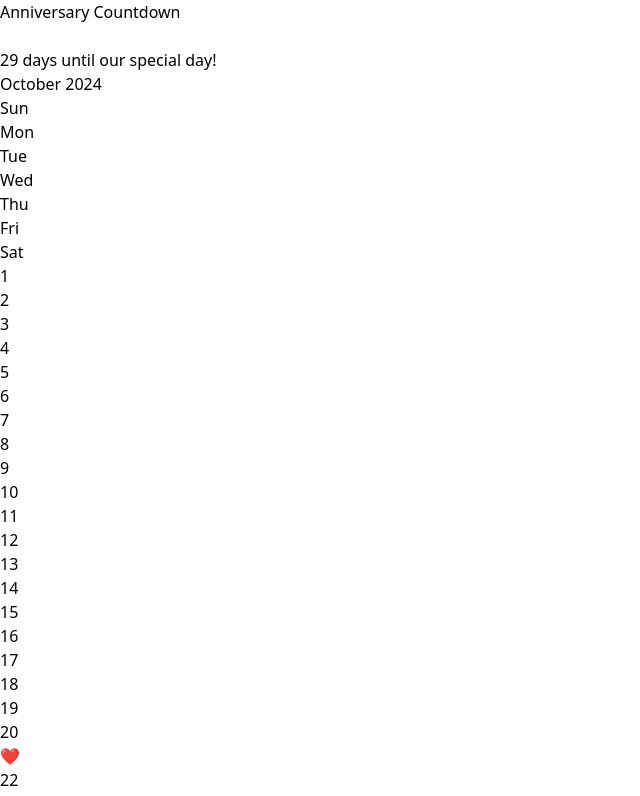
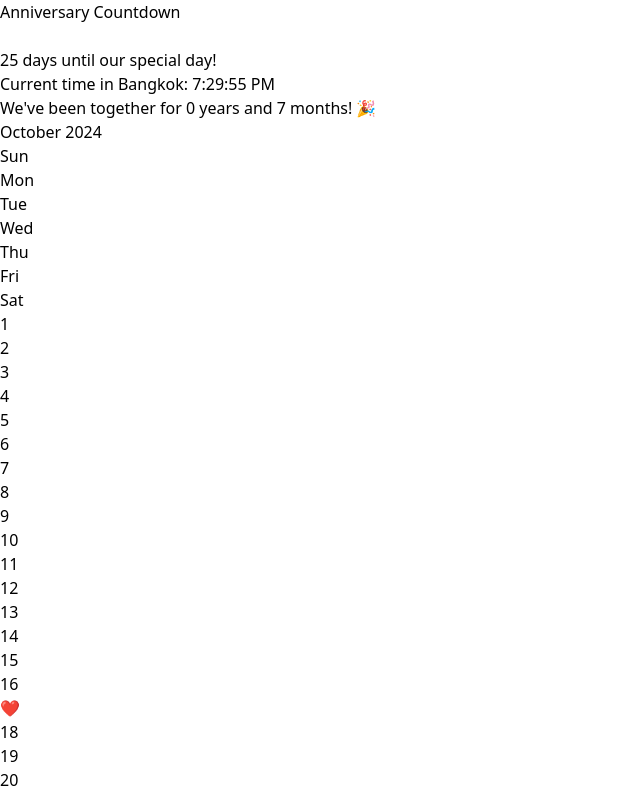
Before and after one commit to pyyupsk/anniversary, a React (Vite) app: page / in a window 1280 px wide. Shown: the top 796 px of the page, without its empty margins (0-640 px from the left). Built offline with nearby package versions, Linux system fonts and the light colour scheme.

Commit message:
feat: add anniversary countdown and confetti effects

```diff
--- a/package.json
+++ b/package.json
@@ -3,6 +3,7 @@
     "version": "0.0.0",
     "type": "module",
     "private": true,
+    "packageManager": "pnpm@9.13.2+sha512.88c9c3864450350e65a33587ab801acf946d7c814ed1134da4a924f6df5a2120fd36b46aab68f7cd1d413149112d53c7db3a4136624cfd00ff1846a0c6cef48a",
     "scripts": {
         "build": "tsc -b && vite build",
         "dev": "vite",
@@ -15,6 +16,7 @@
         "framer-motion": "^11.11.9",
         "lucide-react": "^0.453.0",
         "react": "^18.3.1",
+        "react-confetti": "^6.1.0",
         "react-dom": "^18.3.1"
     },
     "devDependencies": {
--- a/src/App.tsx
+++ b/src/App.tsx
@@ -1,37 +1,43 @@
 import { useState, useEffect } from 'react';
 import CountdownMessage from './components/CountdownMessage';
 import Calendar from './components/Calendar';
+import { calculateDaysUntilAnniversary, isAnniversaryToday } from './helper/calculate';
+import Confetti from 'react-confetti';
 
 function App() {
     const [daysUntilAnniversary, setDaysUntilAnniversary] = useState(0);
     const [currentDate, setCurrentDate] = useState(new Date());
+    const [currentTime, setCurrentTime] = useState(currentDate.toLocaleTimeString());
 
     useEffect(() => {
         const timer = setInterval(() => {
-            setCurrentDate(new Date());
+            const newDate = new Date();
+            setCurrentDate(newDate);
+
+            // Convert current time to Bangkok timezone (UTC +7)
+            const bangkokTime = newDate.toLocaleTimeString('en-US', {
+                timeZone: 'Asia/Bangkok', // Set Bangkok timezone
+                hour12: true, // Use 12-hour format with AM/PM
+            });
+            setCurrentTime(bangkokTime);
         }, 1000);
-
         return () => clearInterval(timer);
     }, []);
 
     useEffect(() => {
-        const calculateCountdown = () => {
-            const anniversaryDate = new Date(currentDate.getFullYear(), currentDate.getMonth(), 21);
-            if (currentDate > anniversaryDate) {
-                anniversaryDate.setMonth(anniversaryDate.getMonth() + 1);
-            }
-            const timeDiff = anniversaryDate.getTime() - currentDate.getTime();
-            const daysLeft = Math.ceil(timeDiff / (1000 * 3600 * 24));
-            setDaysUntilAnniversary(daysLeft);
-        };
-
-        calculateCountdown();
+        const days = calculateDaysUntilAnniversary(currentDate);
+        setDaysUntilAnniversary(days);
     }, [currentDate]);
 
     return (
-        <div className="flex min-h-svh items-center justify-center bg-gradient-to-br from-pink-100 to-purple-200 p-4">
+        <div className="flex min-h-screen items-center justify-center bg-gradient-to-br from-pink-100 to-purple-200 p-4">
             <div className="w-full max-w-md space-y-8">
-                <CountdownMessage daysUntilAnniversary={daysUntilAnniversary} />
+                {isAnniversaryToday(currentDate) && <Confetti recycle={false} />}
+                <CountdownMessage
+                    currentDate={currentDate}
+                    daysUntilAnniversary={daysUntilAnniversary}
+                    currentTime={currentTime}
+                />
                 <Calendar currentDate={currentDate} daysUntilAnniversary={daysUntilAnniversary} />
             </div>
         </div>
--- a/src/components/Calendar.tsx
+++ b/src/components/Calendar.tsx
@@ -1,4 +1,5 @@
 import { motion } from 'framer-motion';
+import { anniversaryDay } from '../constants';
 
 interface CalendarProps {
     currentDate: Date;
@@ -15,13 +16,15 @@ const Calendar = ({ currentDate }: CalendarProps) => {
         const daysOfWeek = ['Sun', 'Mon', 'Tue', 'Wed', 'Thu', 'Fri', 'Sat'];
         const calendarDays = [];
 
+        // Empty spaces before the first day of the month
         for (let i = 0; i < firstDayOfMonth; i++) {
             calendarDays.push(<div key={`empty-${i}`} className="size-10" />);
         }
 
+        // Render actual days of the month
         for (let day = 1; day <= daysInMonth; day++) {
             const isToday = day === currentDate.getDate();
-            const isAnniversary = day === 21;
+            const isAnniversary = day === anniversaryDay;
 
             calendarDays.push(
                 <motion.div
--- a/src/components/CountdownMessage.tsx
+++ b/src/components/CountdownMessage.tsx
@@ -1,11 +1,20 @@
 import { Heart } from 'lucide-react';
 import { motion } from 'framer-motion';
+import { calculateAnniversaryYearsAndMonths, isAnniversaryToday } from '../helper/calculate';
 
 interface CountdownMessageProps {
+    currentDate: Date;
     daysUntilAnniversary: number;
+    currentTime: string;
 }
 
-const CountdownMessage = ({ daysUntilAnniversary }: CountdownMessageProps) => {
+const CountdownMessage = ({
+    currentDate,
+    daysUntilAnniversary,
+    currentTime,
+}: CountdownMessageProps) => {
+    const { years, months } = calculateAnniversaryYearsAndMonths(currentDate);
+
     return (
         <motion.div
             initial={{ scale: 0 }}
@@ -22,9 +31,13 @@ const CountdownMessage = ({ daysUntilAnniversary }: CountdownMessageProps) => {
                 <Heart className="h-full w-full text-pink-500" />
             </motion.div>
             <p className="mb-4 text-xl">
-                {daysUntilAnniversary === 0
+                {isAnniversaryToday(currentDate)
                     ? 'Happy Anniversary! 🎉'
                     : `${daysUntilAnniversary} ${daysUntilAnniversary === 1 ? 'day' : 'days'} until our special day!`}
+            </p>
+            <p className="mt-4 text-lg">Current time in Bangkok: {currentTime}</p>
+            <p className="mt-4 text-lg">
+                We've been together for {years} years and {months} months! 🎉
             </p>
         </motion.div>
     );
--- /dev/null
+++ b/src/constants/index.ts
@@ -0,0 +1 @@
+export const anniversaryDay = 17;
--- /dev/null
+++ b/src/helper/calculate.ts
@@ -0,0 +1,38 @@
+import { anniversaryDay } from '../constants';
+
+// Helper function to calculate the number of days until the anniversary
+export const calculateDaysUntilAnniversary = (currentDate: Date): number => {
+    const anniversaryDate = new Date(
+        currentDate.getFullYear(),
+        currentDate.getMonth(),
+        anniversaryDay,
+    );
+    if (currentDate > anniversaryDate) {
+        anniversaryDate.setMonth(anniversaryDate.getMonth() + 1); // Move to the next month if past anniversary
+    }
+    const timeDiff = anniversaryDate.getTime() - currentDate.getTime();
+    return Math.ceil(timeDiff / (1000 * 3600 * 24)); // Convert milliseconds to days
+};
+
+// Helper function to calculate the years and months together
+export const calculateAnniversaryYearsAndMonths = (
+    currentDate: Date,
+): { years: number; months: number } => {
+    const startYear = 2024; // Start year of relationship
+    const startMonth = 2; // Start month of relationship (0-indexed, so 2 = March)
+
+    let years = currentDate.getFullYear() - startYear;
+    let months = currentDate.getMonth() - startMonth;
+
+    if (months < 0) {
+        years--;
+        months += 12; // Adjust months to be positive
+    }
+
+    return { years, months };
+};
+
+// Helper function to calculate the current day is anniversary day, or not
+export const isAnniversaryToday = (currentDate: Date): boolean => {
+    return currentDate.getDate() === anniversaryDay;
+};
```
Also changed, not shown: 1 other file (tests, documents, lock files or other folders).
